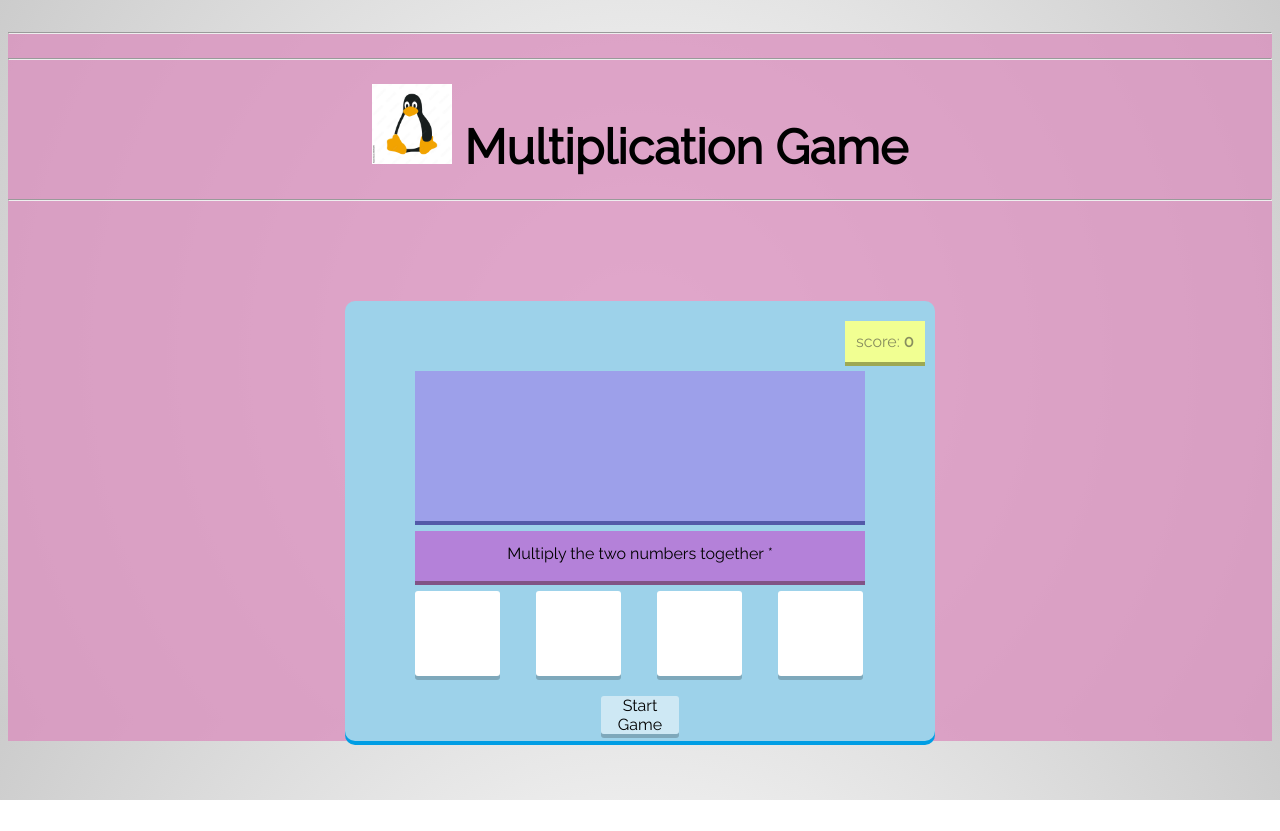
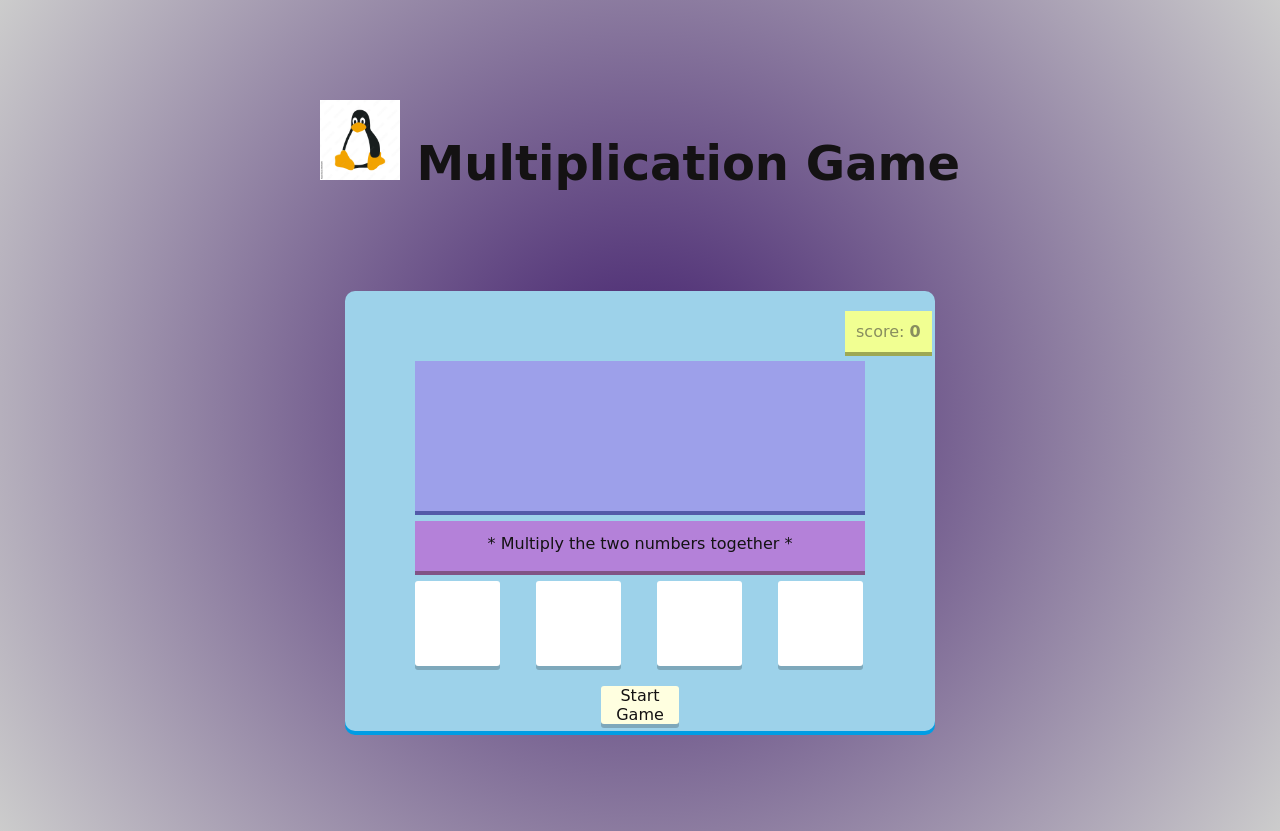
Before and after one commit to samirakeykha/HappyGames.github.io, a plain HTML site: page index.html in a window 1280 px wide. Before the commit the page ends 800 px from the top, so only its background shows below. Drawn offline with Linux system fonts and the light colour scheme.

Commit message:
Initial commit

```diff
--- a/assets /css/style.css
+++ b/assets /css/style.css
@@ -1,24 +1,34 @@
-body {
-    background-color: rgba(218, 146, 191, 0.808);
-    font-family: "Raleway", sans-serif;
-
-	margin: bottom 20px ;
-	margin: left 20px ;
-	margin: right 20px ;
-	margin-top: 20px;
-    text-align: center;
+@import url('https://fonts.googleapis.com/css2?family=Lato:ital,wght@0,100;0,300;0,700;1,300;1,400&display=swap');
+*{
+    margin:0;
+    padding:0;
+    border:none;
 
 }
 
-html{
-	height: 90%;
-	background: radial-gradient(circle, #fff, #ccc);
-	-moz-background: radial-gradient(circle, #fff, #ccc);
-	-webkit-background: radial-gradient(circle, #fff, #ccc);
+@media (max-width: 320px) {
+    .controls-area {
+        width: 100%;
+    }
+
 }
+body {
+
+		height: 100%;
+		background: radial-gradient(circle, #3e1a6a, #ccc);
+		-moz-background: radial-gradient(circle, #fff, #ccc);
+		-webkit-background: radial-gradient(circle, #fff, #ccc);
+		margin-top: 100px; text-align: center;
+		font-family: cursive, sans-serif;
+		color:rgb(20, 18, 19);
+}
+
+
 .heading {
-    text-align: center;
+
     font-size: 3rem;
+	margin: 100px auto;
+
 }
 #container{
 	Height: 400px;
@@ -129,7 +139,7 @@ html{
 #startreset {
 	width: 78px;
 	padding: 0px;
-	background-color: rgba(255,255,255,0.5);
+	background-color:   lightyellow;
 	margin: 0 auto;
 	border-radius: 3px;
 	cursor: pointer;
@@ -143,16 +153,7 @@ html{
 	-moz-transition: all 0.2s;
 }
 
-.btn--red {
-    border-color: red;
-    color: red;
-}
 
-.btn--red:active,
-.btn--red:hover {
-    background-color: darkred;
-    color: rgb(60, 8, 116);
-}
 
 #timeremaining {
 	color: white;
--- a/index.html
+++ b/index.html
@@ -7,14 +7,16 @@
     <link rel="stylesheet" href="assets /css/style.css">
     <link rel="stylesheet" href="https://use.fontawesome.com/releases/v5.7.2/css/all.css" integrity="sha384-fnmOCqbTlWIlj8LyTjo7mOUStjsKC4pOpQbqyi7RrhN7udi9RwhKkMHpvLbHG9Sr" crossorigin="anonymous">
     <link href="https://fonts.googleapis.com/css?family=Raleway%7CRighteous" rel="stylesheet">
- <title>Document</title>
+
+       <title>Game</title>
 </head>
 <body>
     <h1 class="heading">
-        <hr><hr>
-        <img src="assets /images /one.img.jpg" alt="logo" height="80px" width="80px">
+
+        <img src="assets /images /one.img.jpg" alt="One" height="80px" width="80px">
+
        Multiplication Game
-        <hr>
+
     </h1>
 
         <div id="container">
@@ -31,7 +33,7 @@
 
             </div>
             <div id="instruction">
-                Multiply the two numbers together *
+                 * Multiply the two numbers together *
             </div>
             <div id="choices">
 
@@ -44,15 +46,13 @@
                 Start Game
             </div>
             <div id="timeremaining">
-                Time remaining:   <span id="timeremainingvalue" style="font-family: sans seriff; font-weight: bold; font-size 32px; color: black;">  60</span>
+                Time remaining:   <span id="timeremainingvalue" style="font-family: sans seriff; font-weight: bold;  color: black;">  60</span>
             </div>
             <div id="gameOver">
 
         </div>
     </div>
 
-
-
 <script src="assets /js/script.js"></script>
 </body>
 </html>
```
